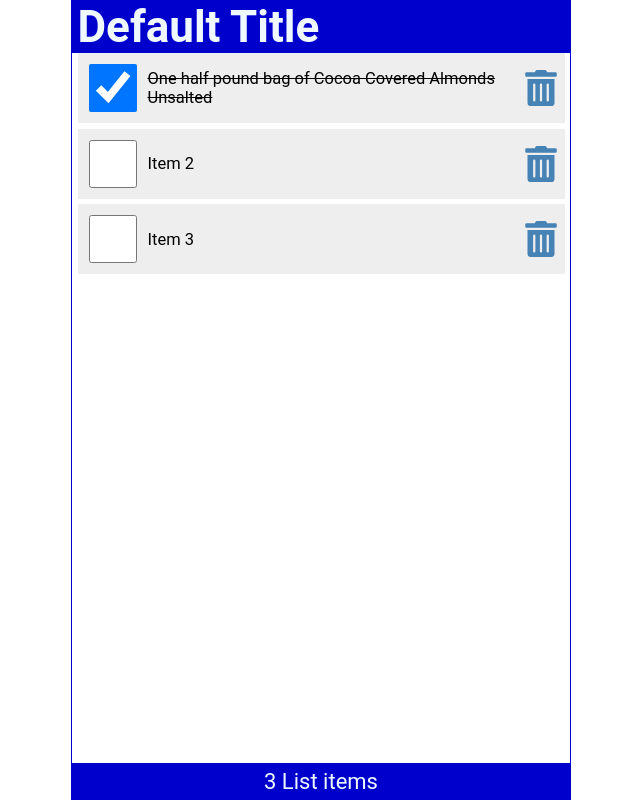
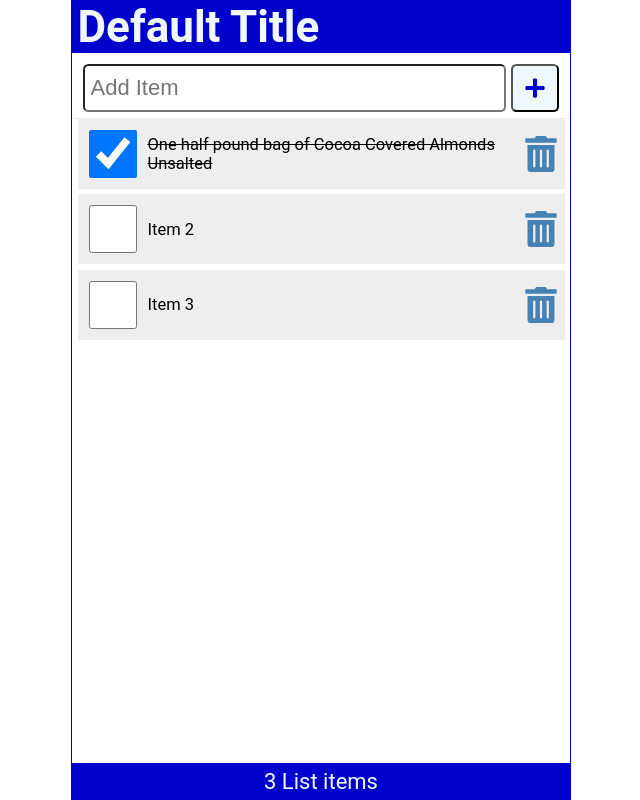
Before and after one commit to designed2code/React-list, a React (Create React App) app: page / in a window 1280 px wide. Shown: the whole page, without its empty margins (319-959 px from the left). Built offline with nearby package versions, Linux system fonts and the light colour scheme.

Commit message:
Create AddItem Component

```diff
--- a/package.json
+++ b/package.json
@@ -8,6 +8,7 @@
     "@testing-library/user-event": "^12.8.3",
     "react": "^17.0.2",
     "react-dom": "^17.0.2",
+    "react-icons": "^4.2.0",
     "react-scripts": "4.0.3",
     "web-vitals": "^1.1.2"
   },
@@ -35,7 +36,5 @@
       "last 1 safari version"
     ]
   },
-  "devDependencies": {
-    "react-icons": "^4.2.0"
-  }
+  "devDependencies": {}
 }
--- /dev/null
+++ b/src/AddItem.js
@@ -0,0 +1,17 @@
+import { FaPlus } from "react-icons/fa";
+const AddItem = () => {
+    return (
+        <form className="addForm">
+            <label htmlFor="addItem">Add Item</label>
+            <input
+             autoFocus
+             id = "addItem"
+             type = "text"
+             placeholder = "Add Item"
+             required />
+             <button type="submit" aria-label="Add Item"><FaPlus/></button>
+        </form>
+     );
+}
+
+export default AddItem;
--- a/src/App.js
+++ b/src/App.js
@@ -2,6 +2,7 @@
 import Content from "./Content";
 import Footer from "./Footer";
 import {useState} from "react"
+import AddItem from "./AddItem";
 
 function App() {
 
@@ -42,6 +43,7 @@
   return (
     <div className='App'>
     <Header/>
+    <AddItem/>
     <Content
     items = {items}
     handleCheck = {handleCheck}
--- a/src/ItemList.js
+++ b/src/ItemList.js
@@ -5,6 +5,7 @@
         <ul>
                 {items.map((item)=> (
                     <LineItem
+                    key = {item.id}
                     item = {item}
                     handleCheck = {handleCheck}
                     deleteHandler = {deleteHandler}
--- a/src/LineItem.js
+++ b/src/LineItem.js
@@ -1,7 +1,8 @@
 import {FaTrashAlt} from "react-icons/fa"
 const LineItem = ({item, handleCheck, deleteHandler}) => {
     return (
-        <li className="item" key={item.id}>
+
+                    <li className="item">
                         <input type="checkbox"
                         onChange = {() => handleCheck(item.id)}
                         checked={item.checked}
--- a/src/index.css
+++ b/src/index.css
@@ -116,3 +116,70 @@
     color: red;
     outline: none;
   }
+
+  .addForm {
+    width: 100%;
+    display: flex;
+    justify-content: flex-start;
+    margin: 0.5rem 0 0;
+    padding: 0 0.5rem 0.25rem;
+    border-bottom: 1px solid #eee;
+  }
+
+  .addForm label {
+    position: absolute;
+    left: -99999px;
+  }
+
+  .addForm input[type='text'] {
+    flex-grow: 1;
+    max-width: calc(100% - 50px);
+    min-height: 48px;
+    font-size: 1rem;
+    padding: 0.25rem;
+    border-radius: 0.25rem;
+    margin-right: 0.25rem;
+    outline: none;
+  }
+
+  button {
+    height: 48px;
+    min-width: 48px;
+    border-radius: 0.25rem;
+    padding: 0.5rem;
+    font-size: 1rem;
+    background-color: aliceblue;
+    color: mediumblue;
+    cursor: pointer;
+  }
+
+  button:focus,
+  button:hover {
+    color: white;
+    background-color: limegreen;
+    outline: none;
+  }
+
+  .searchForm {
+    width: 100%;
+    display: flex;
+    justify-content: flex-start;
+    margin: 0.25rem 0 0;
+    padding: 0 0.5rem 0.25rem;
+    border-bottom: 1px solid #eee;
+  }
+
+  .searchForm label {
+    position: absolute;
+    left: -99999px;
+  }
+
+  .searchForm input[type='text'] {
+    flex-grow: 1;
+    max-width: 100%;
+    min-height: 48px;
+    font-size: 1rem;
+    padding: 0.25rem;
+    border-radius: 0.25rem;
+    outline: none;
+  }
```
Also changed, not shown: 1 other file (tests, documents, lock files or other folders).
